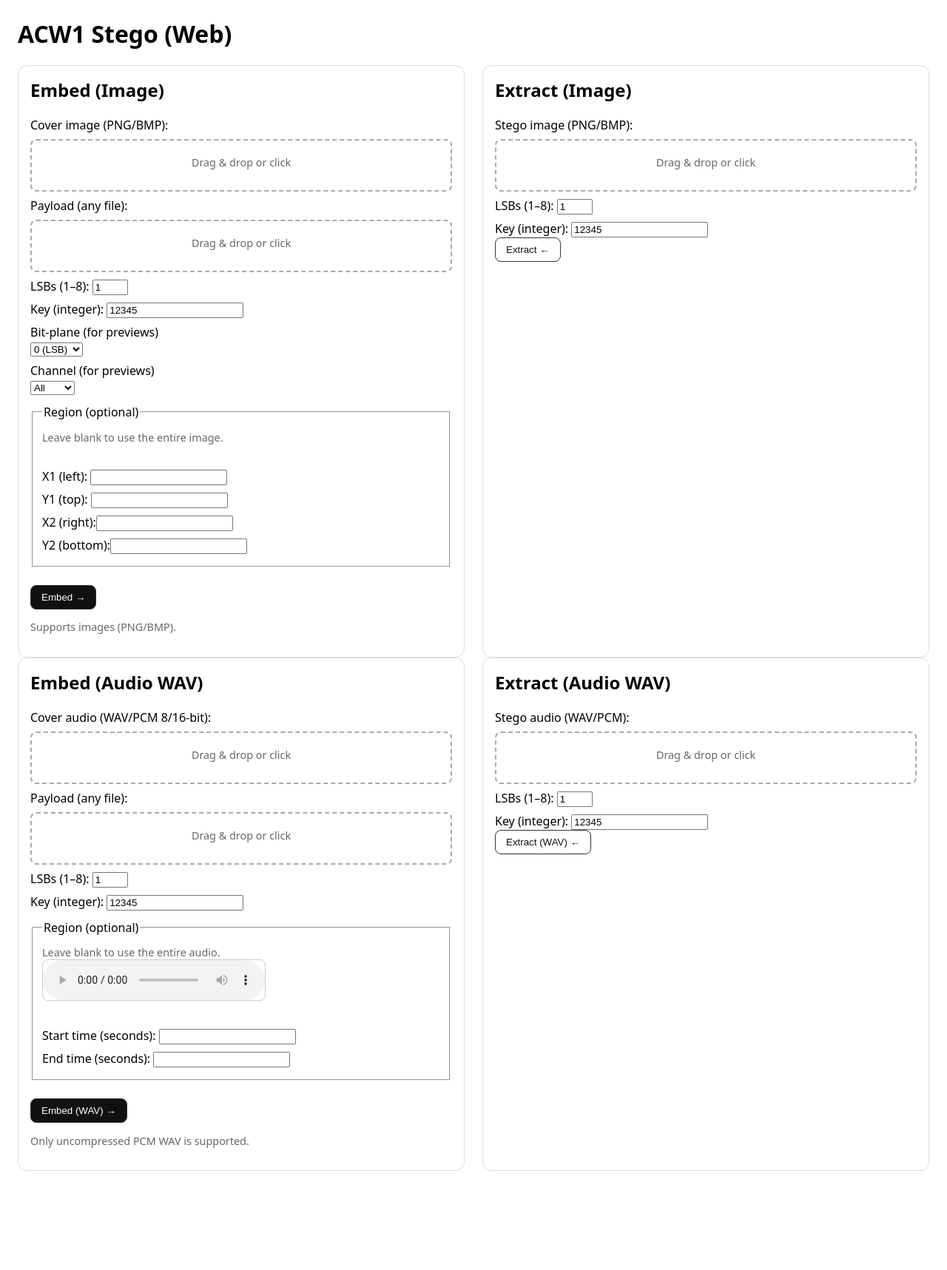
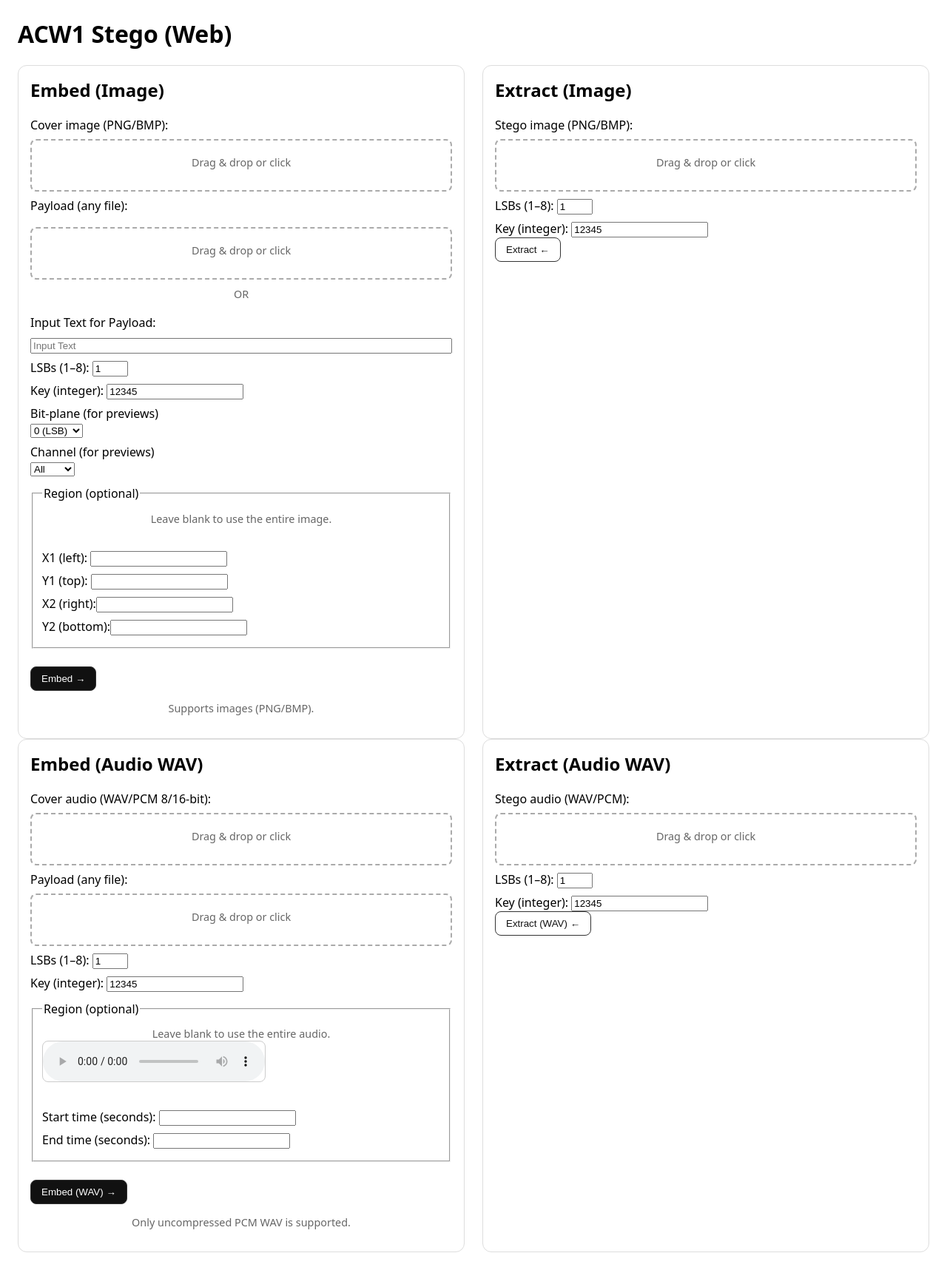
Before and after one commit to jkoui/INF2005, a Flask app: page / in a window 1280 px wide. Shown: the whole page at 74% size. Before the commit the page ends 1583 px from the top, so only its background shows below. Run offline with Flask 3, Linux system fonts and the light colour scheme; some libraries are stand-ins or nearby versions.

Commit message:
input text function

```diff
--- a/app/app.py
+++ b/app/app.py
@@ -113,18 +113,41 @@
     try:
         cover = request.files.get("cover")
         payload = request.files.get("payload")
+        additional_input = request.form.get("additional_input")
+        print(f"Additional Input: {additional_input}")  # Debugging line
         n_lsb = int(request.form.get("lsb", "1"))
         key = int(request.form.get("key", "0"))
 
-        if not cover or not payload:
-            flash("Please provide both cover and payload files.")
-            return redirect(url_for("index"))
-        if n_lsb < 1 or n_lsb > 8:
-            flash("LSBs must be between 1 and 8.")
+        # Ensure cover image is provided
+        if not cover:
+            flash("Please provide a cover image file.")
             return redirect(url_for("index"))
 
-        payload_bytes = payload.read()
-        orig_name = os.path.basename(payload.filename or "payload.bin")
+        # Validate payload or additional_input: only one should be filled
+        if not payload and not additional_input:
+            flash("Please provide either a payload file or input text.")
+            return redirect(url_for("index"))
+
+        if payload and additional_input:
+            flash("Please provide only one payload: either a file or text input.")
+            return redirect(url_for("index"))
+
+        # Process the payload (either file or text input)
+        if payload:
+            # If a file is provided, process it as the payload
+            payload_bytes = payload.read()
+            orig_name = os.path.basename(payload.filename or "payload.bin")
+        elif additional_input:
+            # If text input is provided, treat it as the payload
+            print(f"Processing input text as payload: {additional_input}")  # Debugging
+            payload_bytes = additional_input.encode('utf-8')  # Convert text to bytes
+            orig_name = "text_payload.txt"  # You can customize this name if needed
+
+        else:
+            flash("No valid payload provided.")
+            return redirect(url_for("index"))
+
+
 
         # --- crypto ---
         salt = _os.urandom(SALT_LEN)
--- a/app/templates/index.html
+++ b/app/templates/index.html
@@ -46,6 +46,16 @@
       font-size: 0.85em;
       color: #333;
     }
+
+    .input-group {
+      display: flex;
+      flex-direction: column;
+      gap: 10px;
+    }
+
+    .note {
+      text-align: center;
+    }
   </style>
 </head>
 <body>
@@ -66,10 +76,15 @@
           <div class="file-name"></div>
         </div>
 
+        <div class="input-group">
         <label>Payload (any file):</label>
         <div class="drop-zone">Drag & drop or click
-          <input required type="file" name="payload">
+          <input required type="file" name="payload" id="payload">
           <div class="file-name"></div>
+        </div>
+        <p2 class="note">OR</p2>
+        <label>Input Text for Payload:</label>
+        <input type="text" name="additional_input" id="text_input" placeholder="Input Text" required>
         </div>
 
         <label>LSBs (1–8): <input type="number" name="lsb" min="1" max="8" value="1" required></label>
@@ -365,6 +380,21 @@
 
       if (!coverInput) return;
 
+              // Add event listener to toggle the required field based on input visibility
+      document.getElementById("payload").addEventListener("change", function() {
+        if (this.files.length > 0) {
+          document.getElementById("text_input").required = false; // Remove 'required' from text input
+          document.getElementById("payload").required = true; // Make the file input required
+        }
+      });
+
+      document.getElementById("text_input").addEventListener("input", function() {
+        if (this.value.trim() !== "") {
+          document.getElementById("payload").required = false; // Remove 'required' from file input
+          document.getElementById("text_input").required = true; // Make the text input required
+        }
+      });
+
       // Load a client-side preview when a cover image is picked (click or drag&drop)
       coverInput.addEventListener('change', () => {
         const file = coverInput.files && coverInput.files[0];
```
